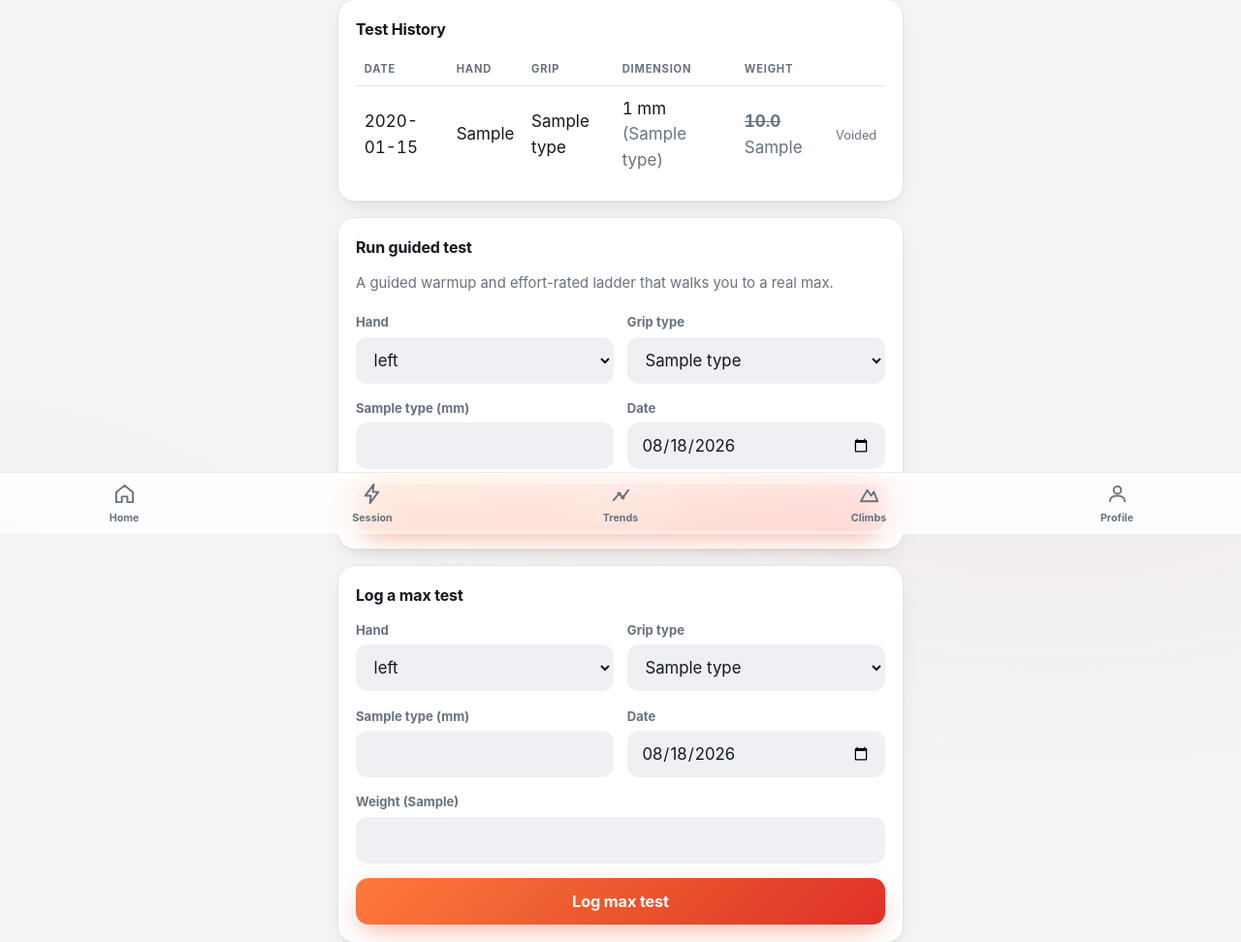
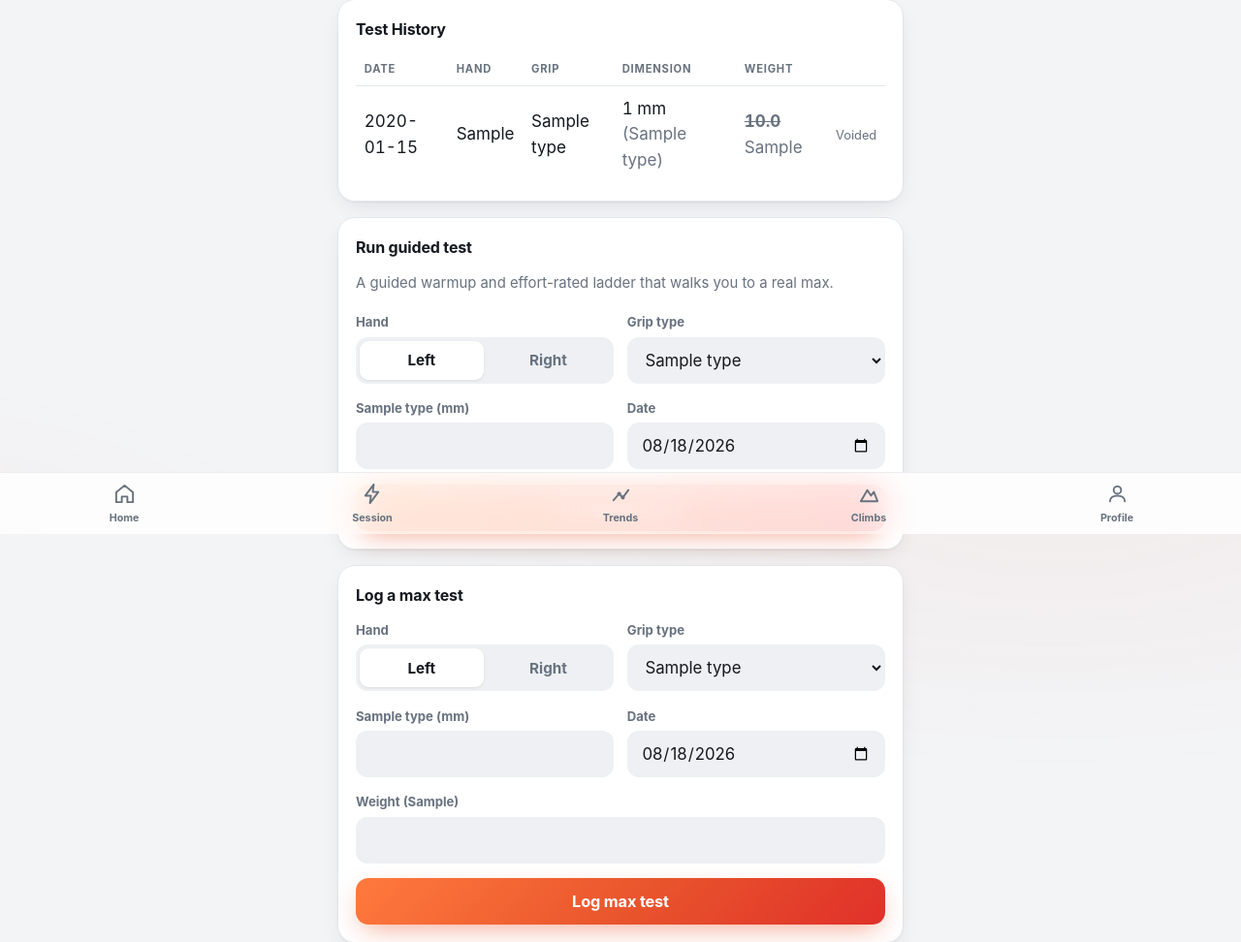
Before and after one commit to lboehme/griptrack, a FastAPI app: page /max-tests in a window 1280 px wide. Shown: the part 249-1221 px from the top of the page at 97% size. Run offline with FastAPI, Linux system fonts and the light colour scheme; the visitor is signed in with stand-in values (Sample User, id 1); tables that the repository leaves empty hold one stand-in row (values such as "Sample post").

Commit message:
#117: Replace hand select dropdowns with segmented button groups

```diff
--- a/backend/static/app.css
+++ b/backend/static/app.css
@@ -273,6 +273,84 @@ input[type="checkbox"]:checked {
   border-color: transparent;
   box-shadow: var(--accent-glow);
 }
+
+/* ---------- segmented button group (issue #117) ---------- */
+
+.segmented-field {
+  border: 0;
+  padding: 0;
+  margin: 0 0 .95rem;
+  min-width: 0;
+}
+
+.segmented-legend {
+  display: block;
+  font-size: .82rem;
+  font-weight: 650;
+  color: var(--muted);
+  margin-bottom: .32rem;
+  padding: 0;
+}
+
+.segmented-group {
+  display: flex;
+  align-items: stretch;
+  background: var(--surface-2);
+  border: 1.5px solid transparent;
+  border-radius: 12px;
+  padding: 3px;
+  min-height: var(--touch);
+  gap: 3px;
+  box-sizing: border-box;
+}
+
+.segmented-option {
+  flex: 1 1 0;
+  margin: 0;
+  cursor: pointer;
+  display: flex;
+  position: relative;
+}
+
+.segmented-radio {
+  position: absolute;
+  inset: 0;
+  width: 100%;
+  height: 100%;
+  margin: 0;
+  opacity: 0;
+  cursor: pointer;
+  z-index: 1;
+}
+
+.segmented-label {
+  display: flex;
+  align-items: center;
+  justify-content: center;
+  width: 100%;
+  min-height: calc(var(--touch) - 8px);
+  padding: .35rem .4rem;
+  font-size: .95rem;
+  font-weight: 650;
+  color: var(--muted);
+  border-radius: 9px;
+  transition: background .15s ease, color .15s ease, box-shadow .15s ease;
+  user-select: none;
+  -webkit-user-select: none;
+  pointer-events: none;
+}
+
+.segmented-radio:checked + .segmented-label {
+  background: var(--surface);
+  color: var(--text);
+  box-shadow: 0 1px 3px rgba(0, 0, 0, .08);
+}
+
+.segmented-radio:focus-visible + .segmented-label {
+  outline: 2px solid var(--accent);
+  outline-offset: 1px;
+}
+
 
 input[type="checkbox"]:checked::before { transform: scale(1); }
 
--- a/backend/templates/max_tests.html
+++ b/backend/templates/max_tests.html
@@ -64,12 +64,19 @@
 <p class="page-sub">A guided warmup and effort-rated ladder that walks you to a real max.</p>
 <form method="get" action="/max-tests/guided">
   <div class="form-row">
-    <label>Hand
-      <select name="hand">
-        <option value="left">left</option>
-        <option value="right">right</option>
-      </select>
-    </label>
+    <fieldset class="segmented-field">
+      <legend class="segmented-legend">Hand</legend>
+      <div class="segmented-group" role="radiogroup" aria-label="Hand">
+        <label class="segmented-option">
+          <input type="radio" name="hand" value="left" checked class="segmented-radio">
+          <span class="segmented-label">Left</span>
+        </label>
+        <label class="segmented-option">
+          <input type="radio" name="hand" value="right" class="segmented-radio">
+          <span class="segmented-label">Right</span>
+        </label>
+      </div>
+    </fieldset>
     <label>Grip type
       <select name="grip_type_id" class="grip-select">
         {% for grip in grip_types %}
@@ -89,12 +96,19 @@
 <h3>Log a max test</h3>
 <form method="post" action="/max-tests">
   <div class="form-row">
-    <label>Hand
-      <select name="hand">
-        <option value="left">left</option>
-        <option value="right">right</option>
-      </select>
-    </label>
+    <fieldset class="segmented-field">
+      <legend class="segmented-legend">Hand</legend>
+      <div class="segmented-group" role="radiogroup" aria-label="Hand">
+        <label class="segmented-option">
+          <input type="radio" name="hand" value="left" checked class="segmented-radio">
+          <span class="segmented-label">Left</span>
+        </label>
+        <label class="segmented-option">
+          <input type="radio" name="hand" value="right" class="segmented-radio">
+          <span class="segmented-label">Right</span>
+        </label>
+      </div>
+    </fieldset>
     <label>Grip type
       <select name="grip_type_id" class="grip-select">
         {% for grip in grip_types %}
```
Also changed, not shown: backend/templates/worksets.html (+23 -9 lines), tests/e2e/test_focus_edit_mode.py (+2 -2 lines), tests/e2e/test_focus_how_it_felt.py (+3 -3 lines), tests/e2e/test_focus_rest_countdown.py (+1 -1 lines), tests/e2e/test_focus_review_fixes.py (+1 -1 lines), tests/e2e/test_focus_worksets.py (+2 -2 lines), tests/test_max_tests.py (+12 -0 lines), tests/test_worksets.py (+12 -0 lines).
